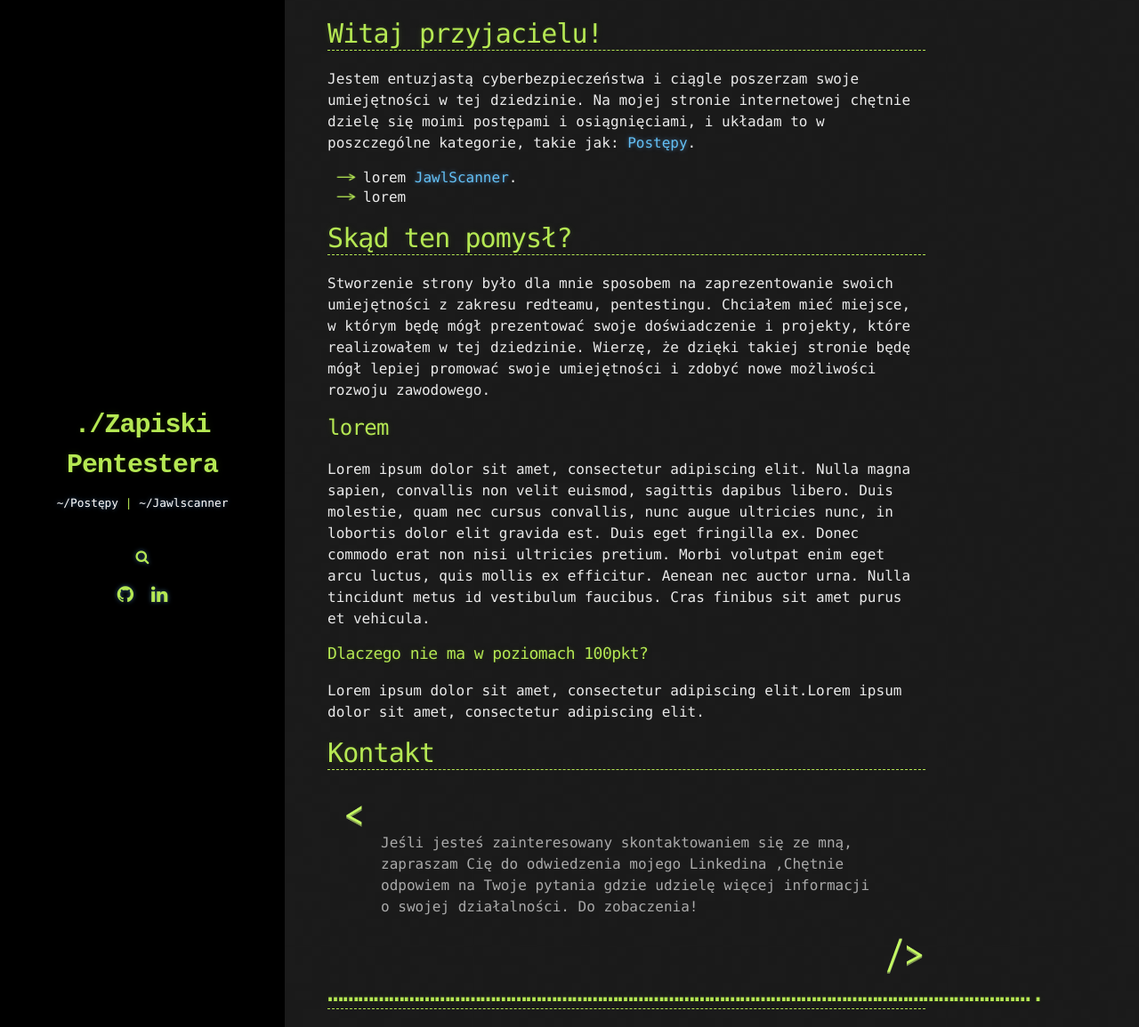
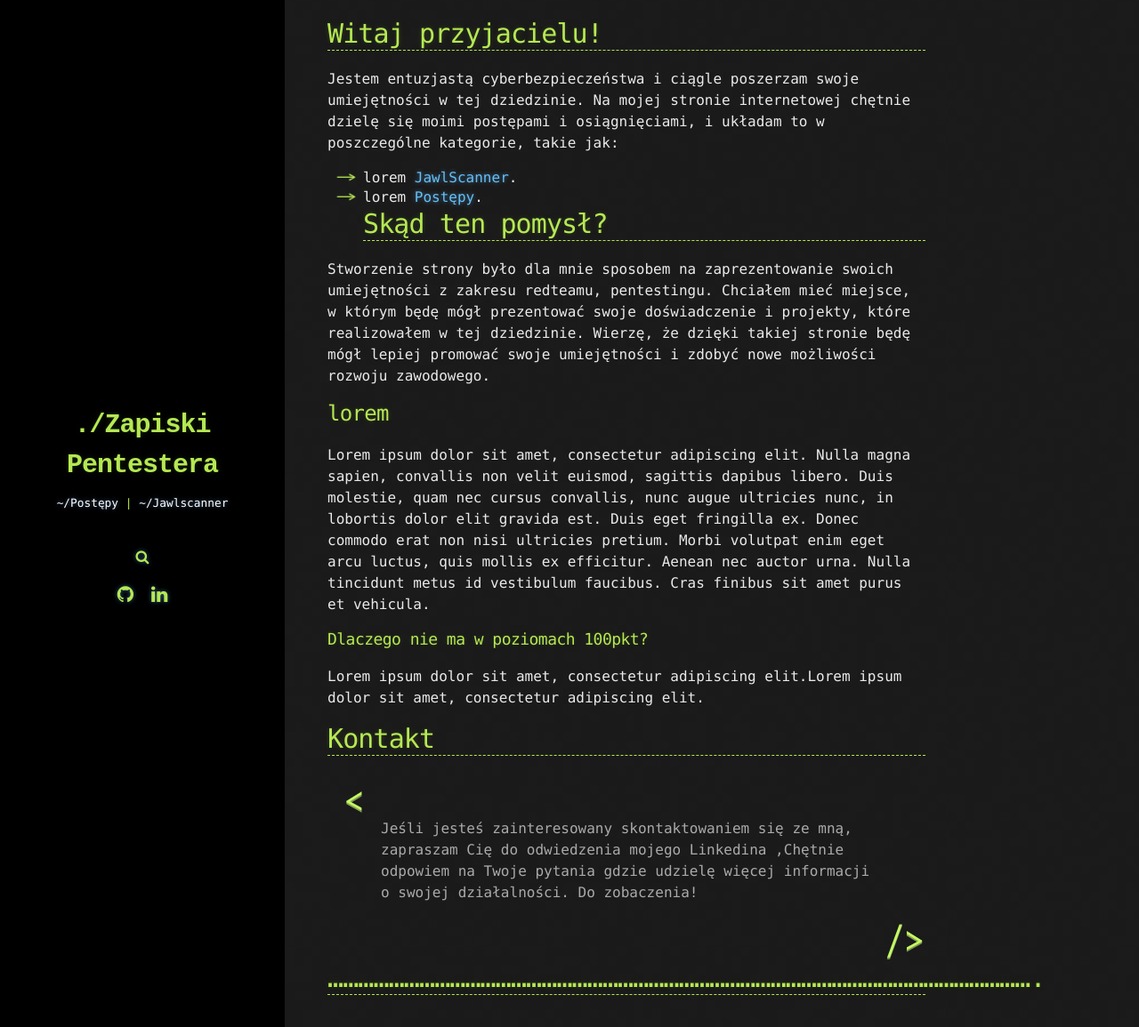
Before and after one commit to Cyberjali/Cyberjali.github.io, a Jekyll site: the page built from _pages/index.md, in a window 1280 px wide and 1155 px high. Shown: the whole window at 89% size. Built offline with Jekyll 4.4.1, drawn with Linux system fonts in a browser that asks for light colours; comment, search, counter and statistics services are not loaded.

```diff
--- a/_pages/index.md
+++ b/_pages/index.md
@@ -5,11 +5,11 @@ layout: default
 # Witaj przyjacielu!
 
 Jestem entuzjastą cyberbezpieczeństwa i ciągle poszerzam swoje umiejętności w tej dziedzinie. Na mojej stronie internetowej chętnie dzielę się moimi postępami i osiągnięciami, i układam to w poszczególne kategorie, takie jak:
-[Postępy](./Postępy.md).
+
 * lorem
 [JawlScanner](./Jawlscanner.md).
 * lorem
-
+[Postępy](./Postępy.md).
 # Skąd ten pomysł?
 
 Stworzenie strony było dla mnie sposobem na zaprezentowanie swoich umiejętności z zakresu redteamu, pentestingu. Chciałem mieć miejsce, w którym będę mógł prezentować swoje doświadczenie i projekty, które realizowałem w tej dziedzinie. Wierzę, że dzięki takiej stronie będę mógł lepiej promować swoje umiejętności i zdobyć nowe możliwości rozwoju zawodowego.
```
